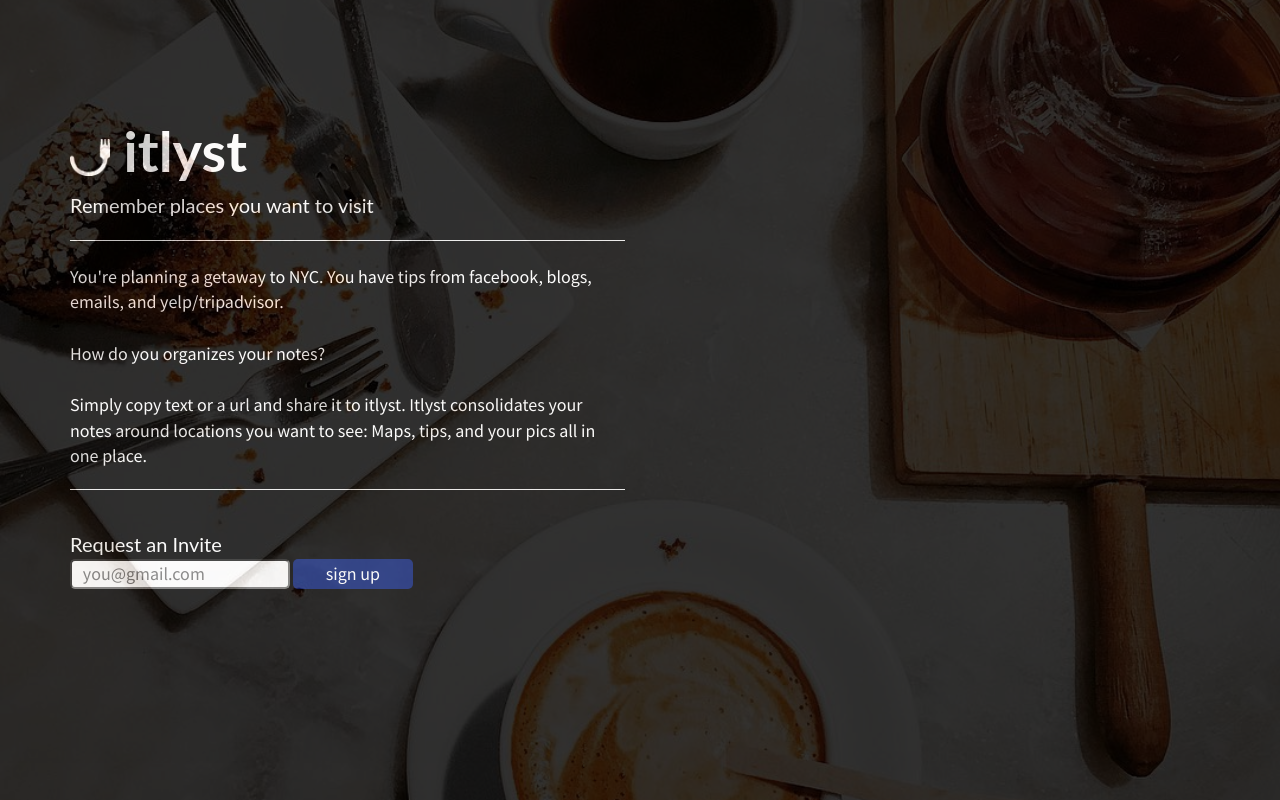
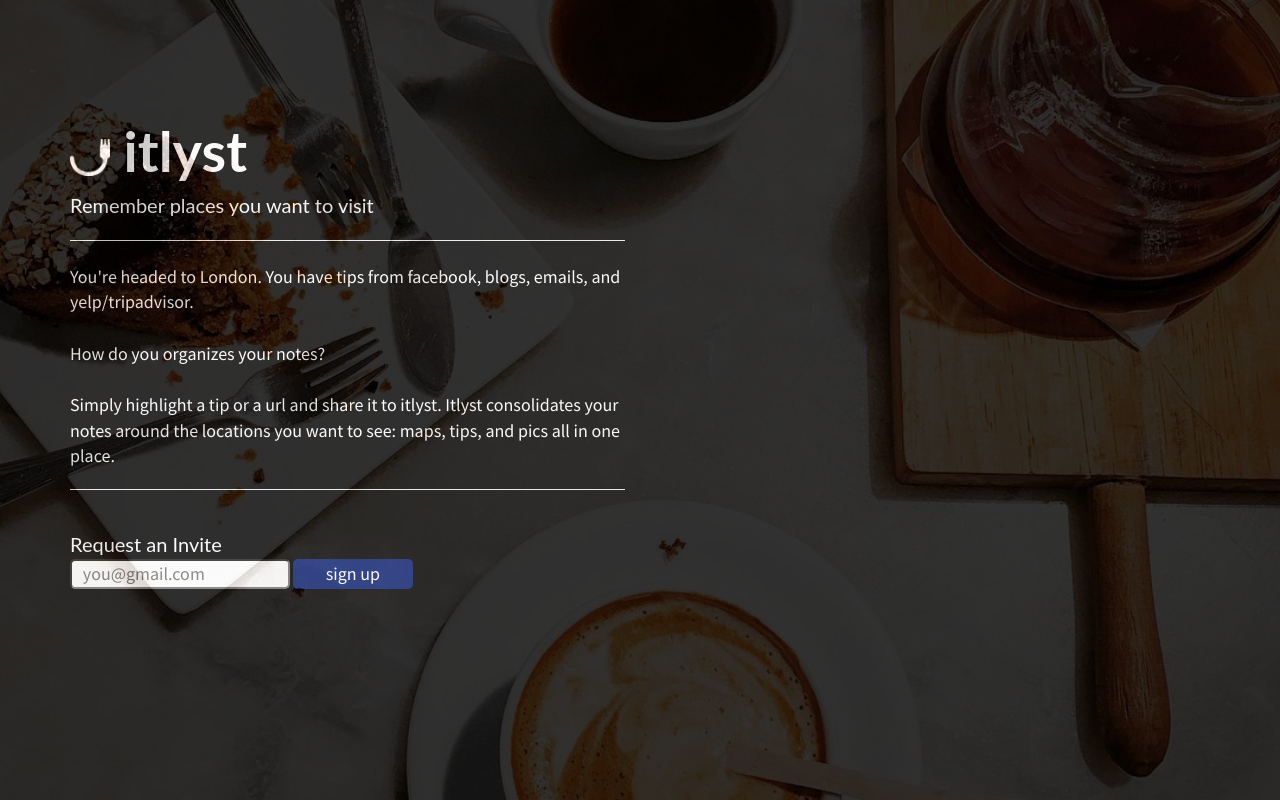
Before and after one commit to almostvindiesel-zz/itlystapi, a Flask app: page / in a window 1280 px wide. Run offline with Flask 2, Linux system fonts and the light colour scheme; data that the repository does not hold is empty; parts of the project's set-up code (start-up, migrations or seed data) failed here and were passed over; some libraries are stand-ins or nearby versions.

Commit message:
lp wording change

```diff
--- a/itlystapi/templates/lp.html
+++ b/itlystapi/templates/lp.html
@@ -45,12 +45,12 @@
                 </span>
 
                 <span class=introbody>
-                  You're planning a getaway to NYC. You have tips from facebook, blogs, emails, and yelp/tripadvisor.
+                  You're headed to London. You have tips from facebook, blogs, emails, and yelp/tripadvisor.
 
                   <br><br>How do you organizes your notes?
 
-                  <br><br>Simply copy text or a url and share it to itlyst. Itlyst consolidates your notes around
-                  locations you want to see: Maps, tips, and your pics all in one place.
+                  <br><br>Simply highlight a tip or a url and share it to itlyst. Itlyst consolidates your notes around
+                  the locations you want to see: maps, tips, and pics all in one place.
 
 
                   <!--<br><br>
```
